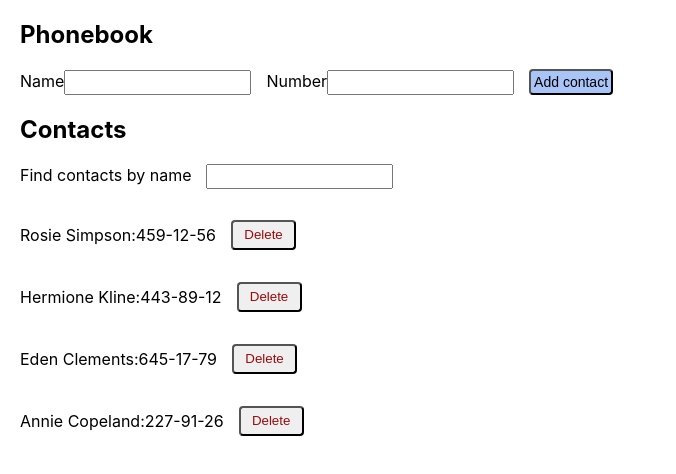
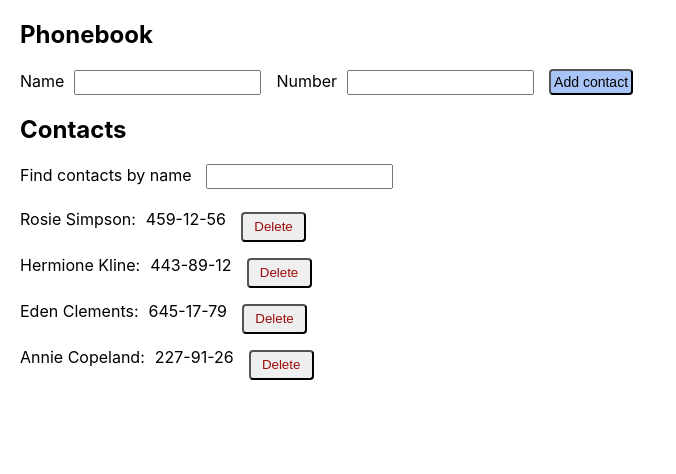
Before and after one commit to YuliaPysarenko/goit-react-hw-02-phonebook, a React (Create React App) app: page / in a window 1280 px wide. Shown: the top 474 px of the page, without its empty margins (0-676 px from the left). Built offline with nearby package versions, Linux system fonts and the light colour scheme.

Commit message:
homeWork

```diff
--- a/src/components/App.jsx
+++ b/src/components/App.jsx
@@ -3,7 +3,7 @@ import shortid from "shortid";
 import css from './App.module.css'
 
 import Form from './Form';
-import ContactsList from './ContactsList';
+import ContactList from './ContactList';
 import Filter from './Filter';
 
 class App extends Component {
@@ -73,7 +73,7 @@ class App extends Component {
 
         <h2 className={css.title}>Contacts</h2>
         <Filter value={this.state.filter } filter={ this.filterValue} />
-        <ContactsList contacts={filterContactsFind} buttonDelete={this.deleteContact } />
+        <ContactList contacts={filterContactsFind} buttonDelete={this.deleteContact } />
      </section>
     )
   }
--- a/src/components/ContactsList/ContactsList.jsx
+++ b/src/components/ContactList/ContactList.jsx
@@ -1,18 +1,18 @@
 import React from "react";
 import shortid from "shortid";
 import PropTypes from 'prop-types';
-import css from './ContactList.module.css'
+import css from './ContactList.module.css';
 
  const idList = shortid.generate();
 
-const ContactsList = ({ contacts,buttonDelete }) => {
+const ContactList = ({ contacts,buttonDelete }) => {
     return (
         <div>
-           <ul className={css.list} key={idList}>{contacts.map(({id,name,number}) =>
+           <ul className={css.listItem} key={idList}>{contacts.map(({id,name,number}) =>
             <li className={css.item} key= {shortid.generate()}>
-               <p>
+               <p className={css.itemPage}>
                  <span>{name}:</span>
-                 <span>{number}</span>
+                 <span className={css.number}>{number}</span>
                </p>
                <button type="button" onClick={() => buttonDelete(id)} className={css.deleteButton}>Delete</button>
 
@@ -23,9 +23,9 @@ const ContactsList = ({ contacts,buttonDelete }) => {
 
 }
 
-ContactsList.protoType = {
+ContactList.protoType = {
   contacts: PropTypes.func.isRequired,
   buttonDelete: PropTypes.func.isRequired
 }
 
-export default ContactsList
+export default ContactList
--- a/src/components/ContactsList/ContactList.module.css
+++ b/src/components/ContactList/ContactList.module.css
@@ -1,14 +1,21 @@
-.list {
+.listItem {
   padding: 0px;
+
 }
 .item {
     display: flex;
-    justify-content: start;
     align-items: center;
 
     margin-bottom: 10px;
 
 }
+.itemPage{
+  margin-top: 0px;
+}
+.number{
+margin-left: 10px;
+}
+
 .deleteButton {
     margin-left: 15px;
     padding: 5px 3px;
--- /dev/null
+++ b/src/components/ContactList/index.js
@@ -0,0 +1 @@
+export {default} from './ContactList'
--- a/src/components/ContactsList/index.js
+++ /dev/null
@@ -1 +0,0 @@
-export {default} from './ContactsList'
--- a/src/components/Filter/Filter.module.css
+++ b/src/components/Filter/Filter.module.css
@@ -1,6 +1,9 @@
 .filter {
    margin-bottom: 20px;
 }
+
+
+
 .inputFilter {
     margin-left: 15px;
     padding: 3px;
--- a/src/components/Form/Form.jsx
+++ b/src/components/Form/Form.jsx
@@ -51,7 +51,7 @@ class Form extends Component {
               onChange={this.handleInputContacts} />
           </label>
 
-          <label htmlFor={this.numberInputId}>
+          <label htmlFor={this.numberInputId} >
             Number
             <input className={css.inputForm}
               id={this.numberInputId}
--- a/src/components/Form/Form.module.css
+++ b/src/components/Form/Form.module.css
@@ -1,8 +1,10 @@
 .form {
     margin-bottom: 20px;
 }
+
 .inputForm {
     margin-right: 15px;
+    margin-left: 10px;
     padding: 3px;
 }
 
```
